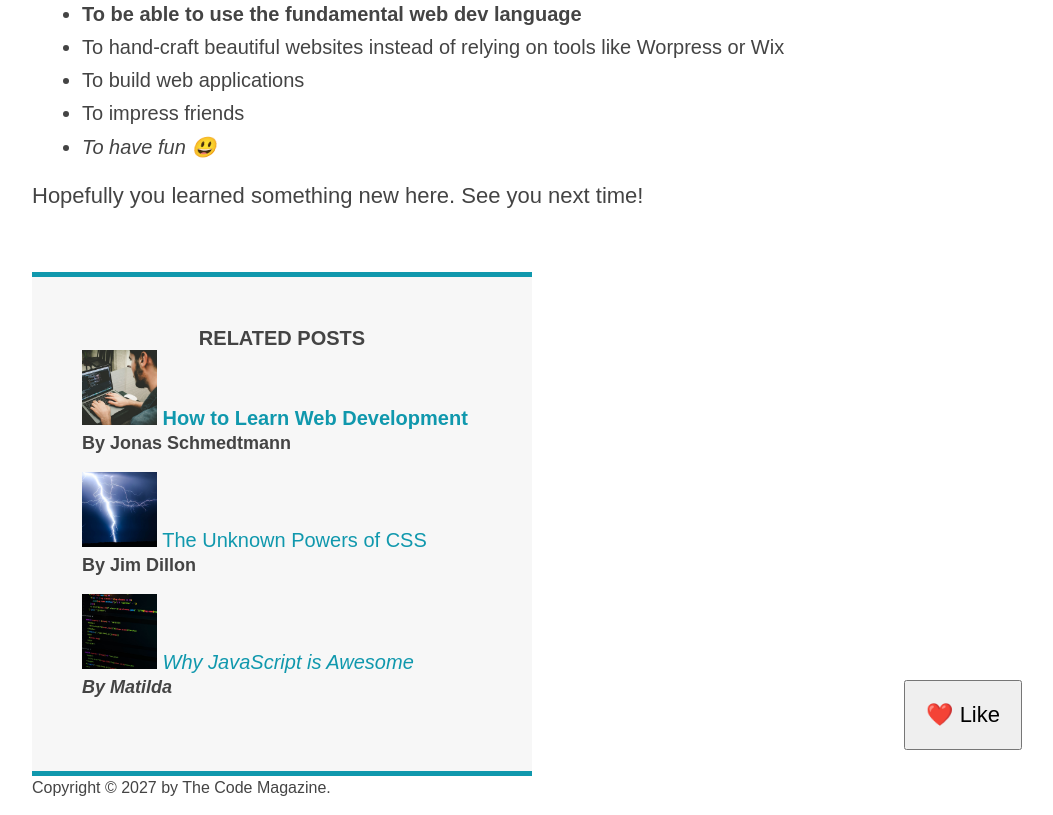
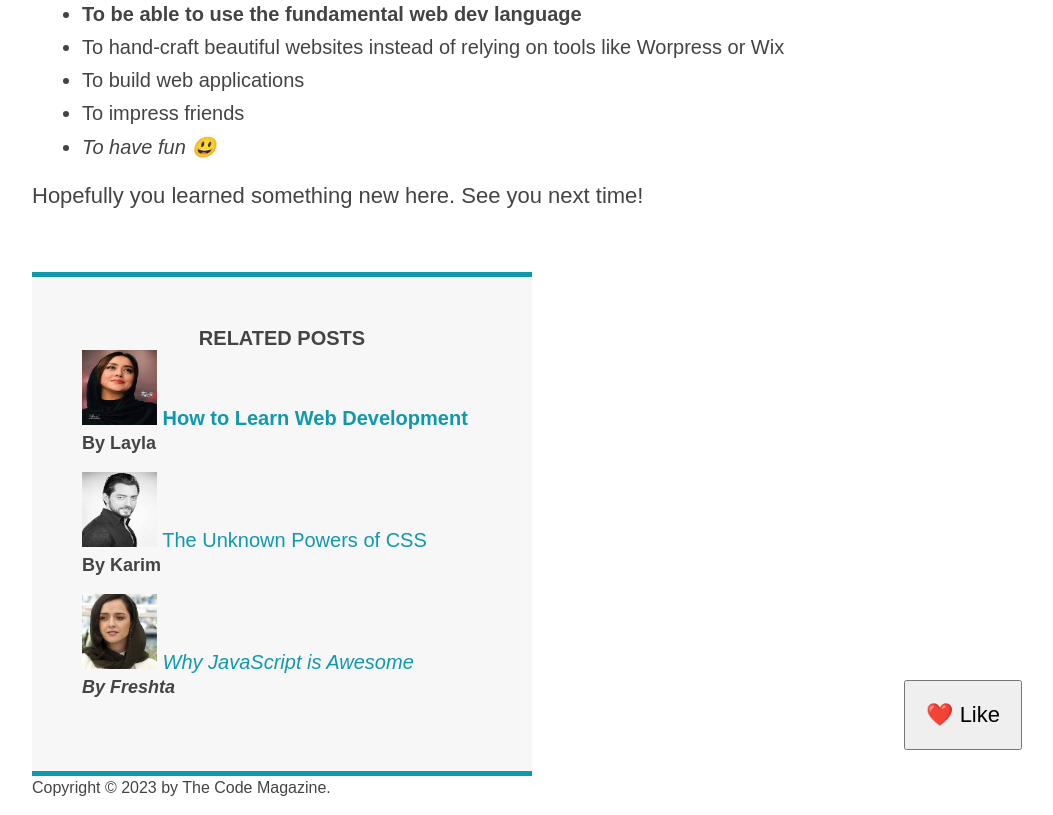
Before and after one commit to naimatullahRezaee/front-html-css, a plain HTML site: page front/layout/index.html in a window 1280 px wide. Shown: the part 1538-2353 px from the top of the page, without its empty margins (208-1261 px from the left). Drawn offline with Linux system fonts and the light colour scheme.

Commit message:
some changes in images

```diff
--- a/front/layout/index.html
+++ b/front/layout/index.html
@@ -35,14 +35,14 @@
           <h2>The Basic Language of the Web: HTML</h2>
 
           <img
-            src="img/laura-jones.jpg"
+            src="img/woman3.jpeg"
             alt="Headshot of Laura Jones"
             height="50"
             width="50"
           />
 
           <p id="author">
-            Posted by <strong>Laura Jones</strong> on Monday, June 21st 2027
+            Posted by <strong>Mahsa Soroush</strong> on Monday, may 21st 2023
           </p>
 
           <img
@@ -125,40 +125,35 @@
         <ul class="related">
           <li>
             <img
-              src="img/related-1.jpg"
+              src="img/woman3.jpeg"
               alt="Person programming"
               width="75"
               height="75"
             />
             <a href="#">How to Learn Web Development</a>
-            <p class="related-author">By Jonas Schmedtmann</p>
+            <p class="related-author">By Layla</p>
+          </li>
+          <li>
+            <img src="img/man3.jpeg" alt="Lightning" width="75" height="75" />
+            <a href="#">The Unknown Powers of CSS</a>
+            <p class="related-author">By Karim</p>
           </li>
           <li>
             <img
-              src="img/related-2.jpg"
-              alt="Lightning"
-              width="75"
-              height="75"
-            />
-            <a href="#">The Unknown Powers of CSS</a>
-            <p class="related-author">By Jim Dillon</p>
-          </li>
-          <li>
-            <img
-              src="img/related-3.jpg"
+              src="img/woman.jpeg"
               alt="JavaScript code on a screen"
               width="75"
               height="75"
             />
             <a href="#">Why JavaScript is Awesome</a>
-            <p class="related-author">By Matilda</p>
+            <p class="related-author">By Freshta</p>
           </li>
         </ul>
       </aside>
 
       <footer>
         <p id="copyright" class="copyright text">
-          Copyright &copy; 2027 by The Code Magazine.
+          Copyright &copy; 2023 by The Code Magazine.
         </p>
       </footer>
     </div>
```
Also changed, not shown: front/layout/img/man1.jpeg (added), front/layout/img/man3.jpeg (added), front/layout/img/woman.jpeg (added), front/layout/img/woman3.jpeg (added).
